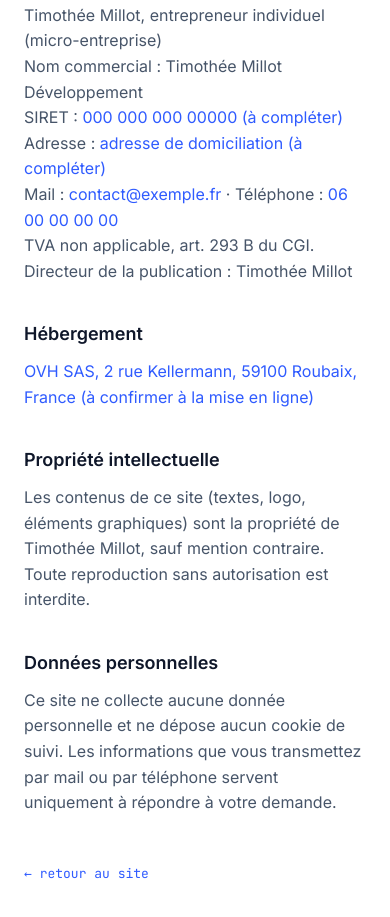
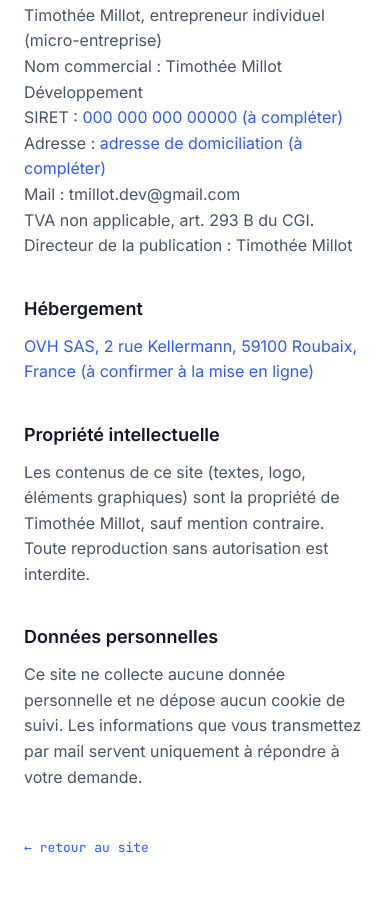
Before and after one commit to tmillotdev/site-internet, a plain HTML site: page mentions-legales.html in a window 390 px wide. Shown: the part 331-1248 px from the top of the page. Drawn offline with Linux system fonts and the light colour scheme.

Commit message:
Contact : mail uniquement (tmillot.dev@gmail.com), suppression du téléphone
Co-Authored-By: Claude Sonnet 5.5 <noreply@anthropic.com>
Claude-Session: https://claude.ai/code/session_015rCR3n85f3FdZGhrqgay9b

```diff
--- a/mentions-legales.html
+++ b/mentions-legales.html
@@ -33,7 +33,7 @@
       Nom commercial : Timothée Millot Développement<br>
       SIRET : <span class="todo">000 000 000 00000 (à compléter)</span><br>
       Adresse : <span class="todo">adresse de domiciliation (à compléter)</span><br>
-      Mail : <span class="todo">contact@exemple.fr</span> · Téléphone : <span class="todo">06 00 00 00 00</span><br>
+      Mail : tmillot.dev@gmail.com<br>
       TVA non applicable, art. 293 B du CGI.<br>
       Directeur de la publication : Timothée Millot
     </p>
@@ -52,7 +52,7 @@
     <h2>Données personnelles</h2>
     <p>
       Ce site ne collecte aucune donnée personnelle et ne dépose aucun cookie de suivi.
-      Les informations que vous transmettez par mail ou par téléphone servent uniquement
+      Les informations que vous transmettez par mail servent uniquement
       à répondre à votre demande.
     </p>
 
```
Also changed, not shown: index.html (+1 -2 lines).
